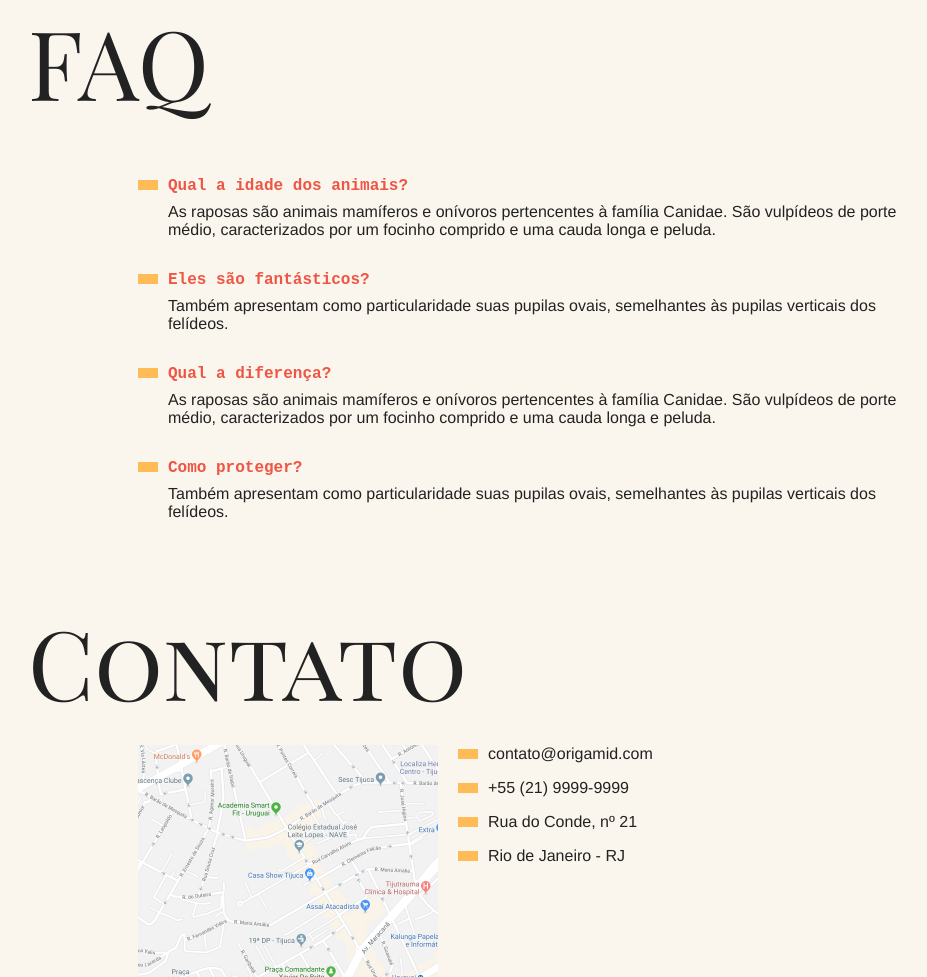
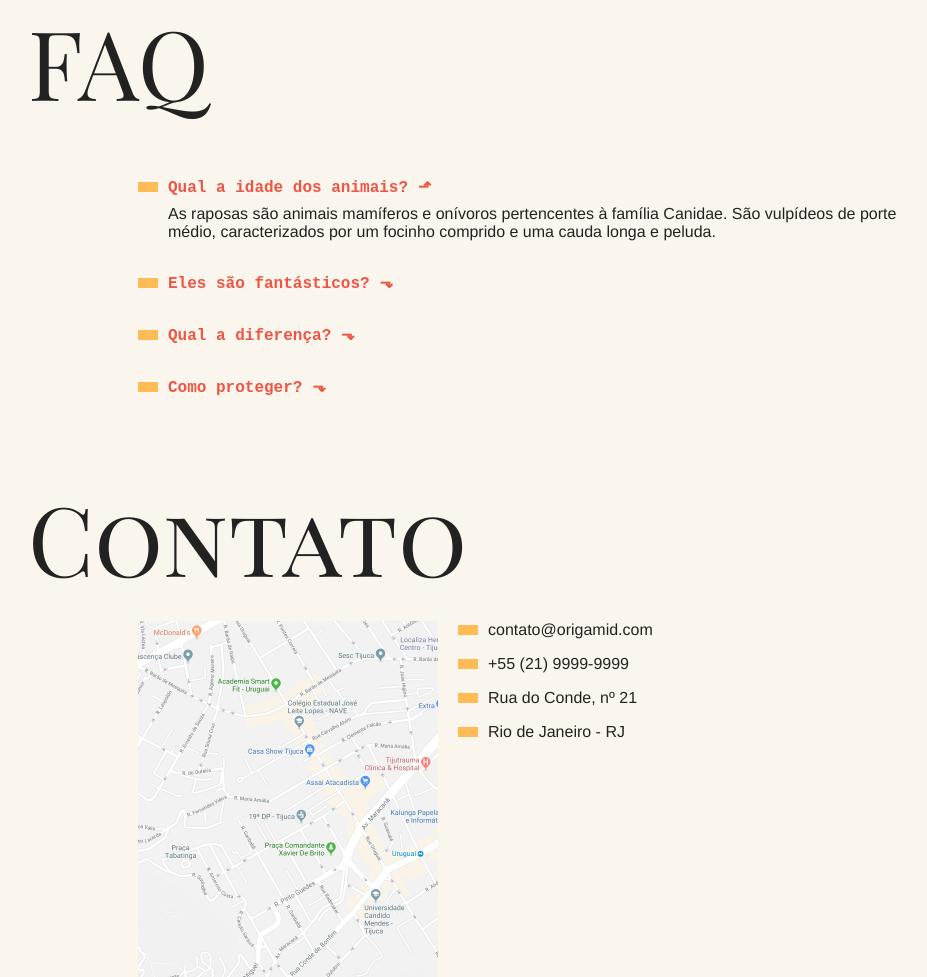
Before and after one commit to migueldiasdev/animais-fantasticos, a plain HTML site: page index.html in a window 1280 px wide. Shown: the part 799-1776 px from the top of the page, without its empty margins (162-1089 px from the left). Drawn offline with Linux system fonts and the light colour scheme.

Commit message:
accordion list

```diff
--- a/css/style.css
+++ b/css/style.css
@@ -242,3 +242,32 @@ body {
     transform: translate3d(0, 0, 0);
   }
 }
+
+.js-accordion dd {
+  display: none;
+}
+
+.js-accordion dt::after {
+  content: '⬎';
+  margin-left: 10px;
+}
+
+.js-accordion dt.ativo::after {
+  content: '⬏';
+}
+
+.js-accordion dd.ativo {
+  display: block;
+  animation: slideDown 0.5s forwards;
+}
+
+@keyframes slideDown {
+  from {
+    opacity: 0;
+    max-height: 0;
+  }
+  to {
+    max-height: 200px;
+    opacity: 1;
+  }
+}
--- a/index.html
+++ b/index.html
@@ -178,7 +178,7 @@
 
     <section class="grid-section faq" id="faq">
       <h1 class="titulo">FAQ</h1>
-      <dl class="faq-lista">
+      <dl class="faq-lista js-accordion">
         <dt>Qual a idade dos animais?</dt>
         <dd>
           As raposas são animais mamíferos e onívoros pertencentes à família
--- a/script.js
+++ b/script.js
@@ -1,3 +1,4 @@
+function initTabNav() {
   const tabMenu = document.querySelectorAll('.js-tabmenu li');
   const tabContent = document.querySelectorAll('.js-tabcontent section');
 
@@ -17,3 +18,25 @@ if (tabMenu.length && tabContent.length) {
       });
     });
   }
+}
+initTabNav();
+
+function initAccordion() {
+  const accordionList = document.querySelectorAll('.js-accordion dt');
+  const activeClass = 'ativo';
+
+  if (accordionList.length) {
+    accordionList[0].classList.add(activeClass);
+    accordionList[0].nextElementSibling.classList.add(activeClass);
+
+    function activeAccordion() {
+      this.classList.toggle(activeClass);
+      this.nextElementSibling.classList.toggle(activeClass);
+    }
+
+    accordionList.forEach((item) => {
+      item.addEventListener('click', activeAccordion);
+    });
+  }
+}
+initAccordion();
```
Lines whose indentation alone changed are shown as unchanged.
